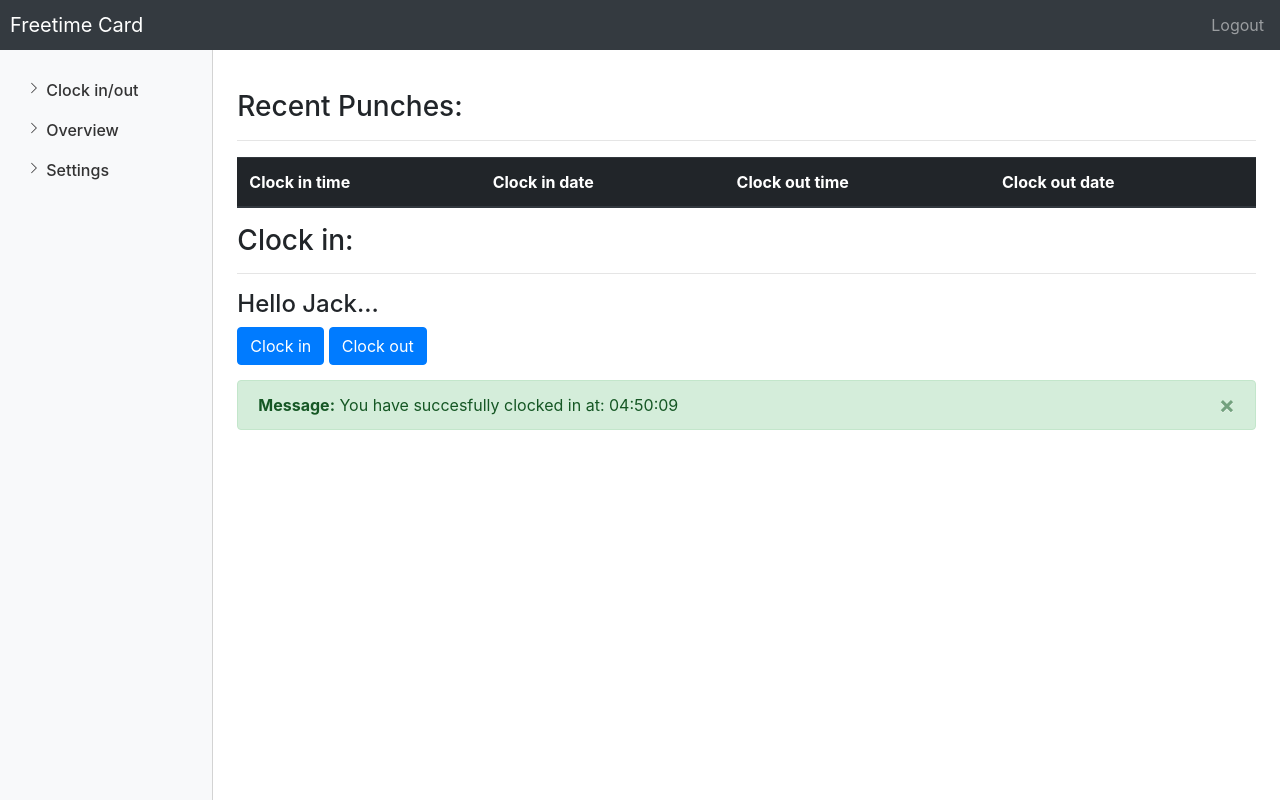
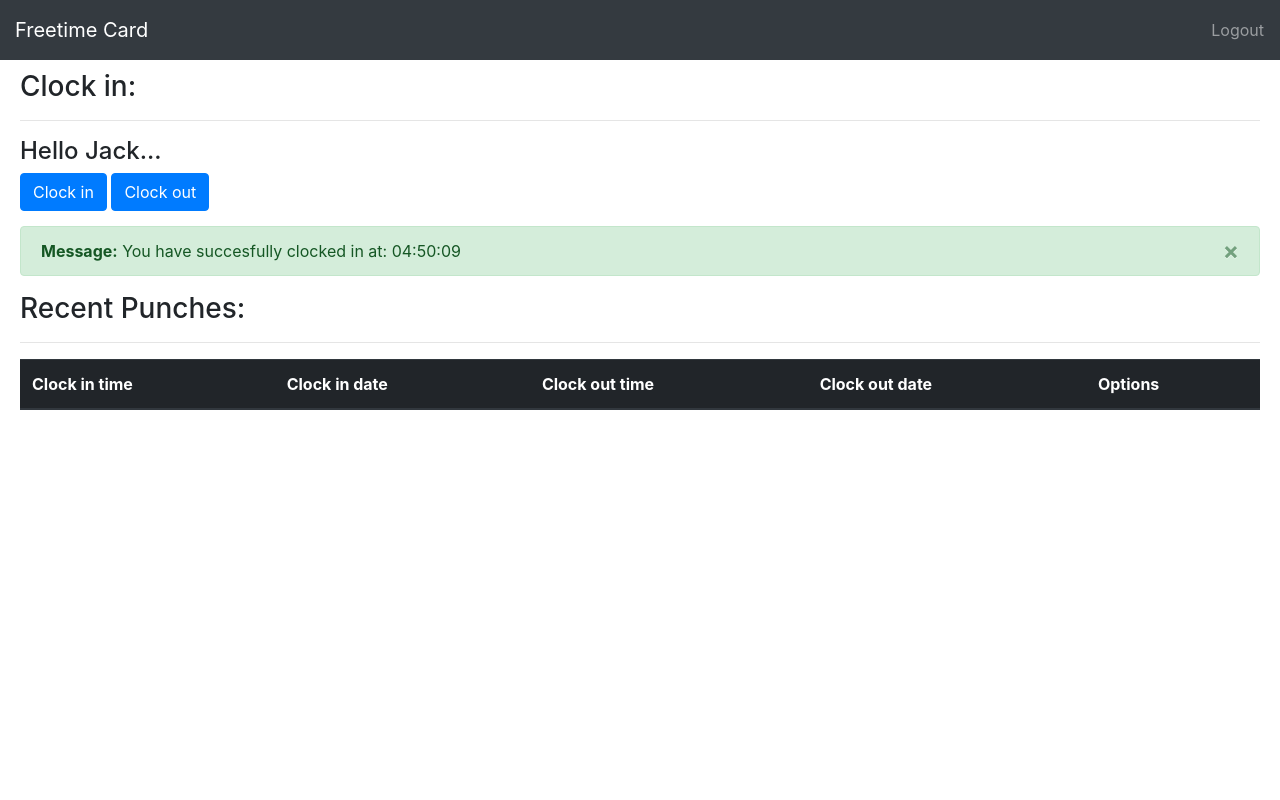
Before and after one commit to Brickhack-2023-Team-CR-Project/Timecard-Application, a Django app: page /clock_in in a window 1280 px wide. Run offline with Django 4.2, Linux system fonts and the light colour scheme; a user stored in the database is signed in; data comes from the database, SQL or seed files in the repository; both versions use the stored data as it was after the commit; lists and menus that the app fills with data are empty; some libraries are stand-ins or nearby versions.

Commit message:
Added some big chagnes to dashboard, everything is working as intended right now..

```diff
--- a/templates/freetimecardapp/index.html
+++ b/templates/freetimecardapp/index.html
@@ -44,7 +44,9 @@
         }
 
         main {
-            padding-top: 90px;
+            padding-top: 70px;
+            padding-left: 20px;
+            padding-right: 20px;
             /* padding: 15px; */
         }
 
@@ -66,7 +68,7 @@
 <body>
     {% csrf_token %}
     <nav class="navbar navbar-dark fixed-top bg-dark flex-md-nowrap p-0 shadow">
-        <a class="navbar-brand col-sm-3 col-md-2 mr-0" href="#" style="padding:10px">Freetime Card</a>
+        <a class="navbar-brand col-sm-3 col-md-2 mr-0" href="#" style="padding:15px">Freetime Card</a>
         <ul class="navbar-nav px-3">
         <li class="nav-item text-nowrap">
             {% if user.is_authenticated %}
@@ -78,8 +80,8 @@
         </ul>
     </nav>
 
-
-    <div class="container-fluid">
+    <!-- Potential side menu idea -->
+    <!-- <div class="container-fluid">
         <div class="row">
             <div class="col-md-2 bg-light d-none d-md-block sidebar">
                 <div class="left-sidebar">
@@ -108,35 +110,10 @@
                 </div>
               </div>
         </div>
-      </div>
+      </div> -->
 
-      <main role="main" class="col-md-9 ml-sm-auto col-lg-10 px-4">
-      <h3>Recent Punches:</h3>
-      <hr>
-      <div class="table-responsive">
-        {% csrf_token %}
-        <table class="table table-dark">
-          <thead>
+      <main role="main"> <!--ADD THIS? class="col-md-9 ml-sm-auto col-lg-10 px-4" -->
 
-            <tr>
-              <th scope="col">Clock in time</th>
-              <th scope="col">Clock in date</th>
-              <th scope="col">Clock out time</th>
-              <th scope="col">Clock out date</th>
-            </tr>
-
-          </thead>
-          <tbody>
-            {% for punch in punches %}
-            <tr>
-              <td>{{punch.clock_in_time}}</td>
-              <td>{{punch.clock_in_date}}</td>
-              <td>{{punch.clock_out_time}}</td>
-              <td>{{punch.clock_out_date}}</td>
-            </tr>
-            {% endfor %}
-          </tbody>
-        </table>
         <div class="user-interaction">
             <div class="buttons">
                 <h3>Clock in:</h3>
@@ -156,6 +133,36 @@
                 {% endfor %}
             </div>
         </div>
+
+      <h3>Recent Punches:</h3>
+      <hr>
+      <div class="table-responsive">
+        {% csrf_token %}
+        <table class="table table-dark">
+          <thead>
+
+            <tr>
+              <th scope="col">Clock in time</th>
+              <th scope="col">Clock in date</th>
+              <th scope="col">Clock out time</th>
+              <th scope="col">Clock out date</th>
+              <th scope="col">Options</th>
+            </tr>
+
+          </thead>
+          <tbody>
+            {% for punch in punches %}
+            <tr>
+              <td style="margin-left: 15px;">{{punch.clock_in_time}}</td>
+              <td>{{punch.clock_in_date}}</td>
+              <td>{{punch.clock_out_time}}</td>
+              <td>{{punch.clock_out_date}}</td>
+              <td><button id='closeModal' type="button" class="btn btn-outline-danger" style="margin-right: 5px;">Remove</button>
+                <button id='closeModal' type="button" class="btn btn-outline-info">Edit</button></td>
+            </tr>
+            {% endfor %}
+          </tbody>
+        </table>
 
       </div>
     </main>
--- a/templates/freetimecardapp/signup.html
+++ b/templates/freetimecardapp/signup.html
@@ -14,7 +14,7 @@
 
     <style>
         .content {
-            margin: 15px;
+            margin: 25px;
             max-width: 300px;
         }
     </style>
```
Also changed, not shown: db.sqlite3.
